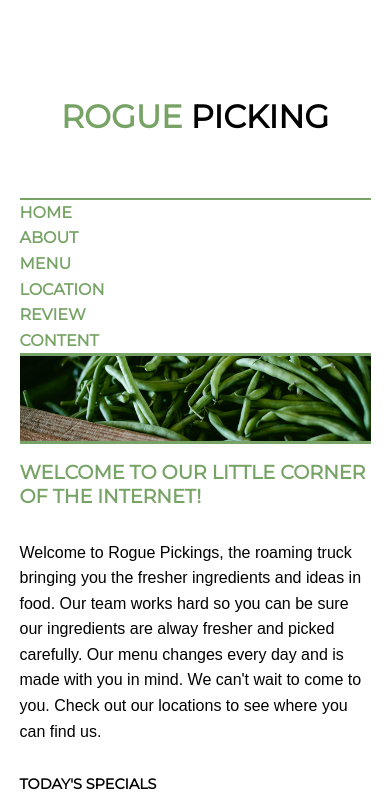
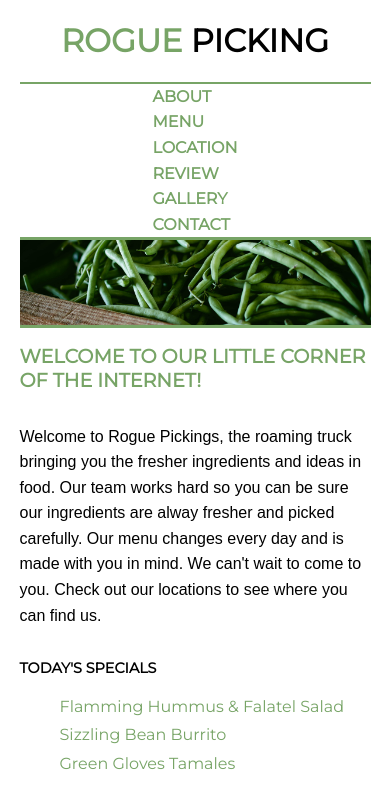
Before and after one commit to rainey8507/rogue-picking, a plain HTML site: page index.html in a window 390 px wide. Shown: the top 806 px of the page. Drawn offline with Linux system fonts and the light colour scheme; a web font is replaced by a local one.

Commit message:
'responsive'

```diff
--- a/css/main.css
+++ b/css/main.css
@@ -26,13 +26,13 @@ header {
 header h1 {
 	font-size: 2em;
 	text-transform: uppercase;
-	padding: 2.375em 1.25em 1.25em 1.25em;
+	/*padding: 2.375em 1.25em 1.25em 1.25em;*/
 }
 .hr {border-bottom: 2px solid #77a466; width: 100%;}
 header h1 span {
 	color: #77a466;
 }
-header nav {padding: 0; width: 100%;}
+/*header nav {padding: 0; width: 100%;}*/
 header nav ul {
 	display: flex;
 	justify-content: space-between;
--- a/index.html
+++ b/index.html
@@ -17,12 +17,13 @@
                 <div class="hr"></div>
                 <nav>
                     <ul>
-                        <li><a href="index.html">Home</a></li>
+                        <!--<li><a href="index.html">Home</a></li>-->
                         <li><a href="about/index.html">About</a></li>
                         <li><a href="/menu/index.html">Menu</a></li>
                         <li><a href="/location/index.html">Location</a></li>
-                        <li><a href="/work/work.html">Review</a></li>
-                        <li><a href="#">Content</a></li>
+                        <li><a href="#">Review</a></li>
+                        <li><a href="/work/work.html">Gallery</a></li>
+                        <li><a href="#">Contact</a></li>
                     </ul>
                 </nav>
                 <img src="img/hero.png" alt="Rogue Picking">
```
